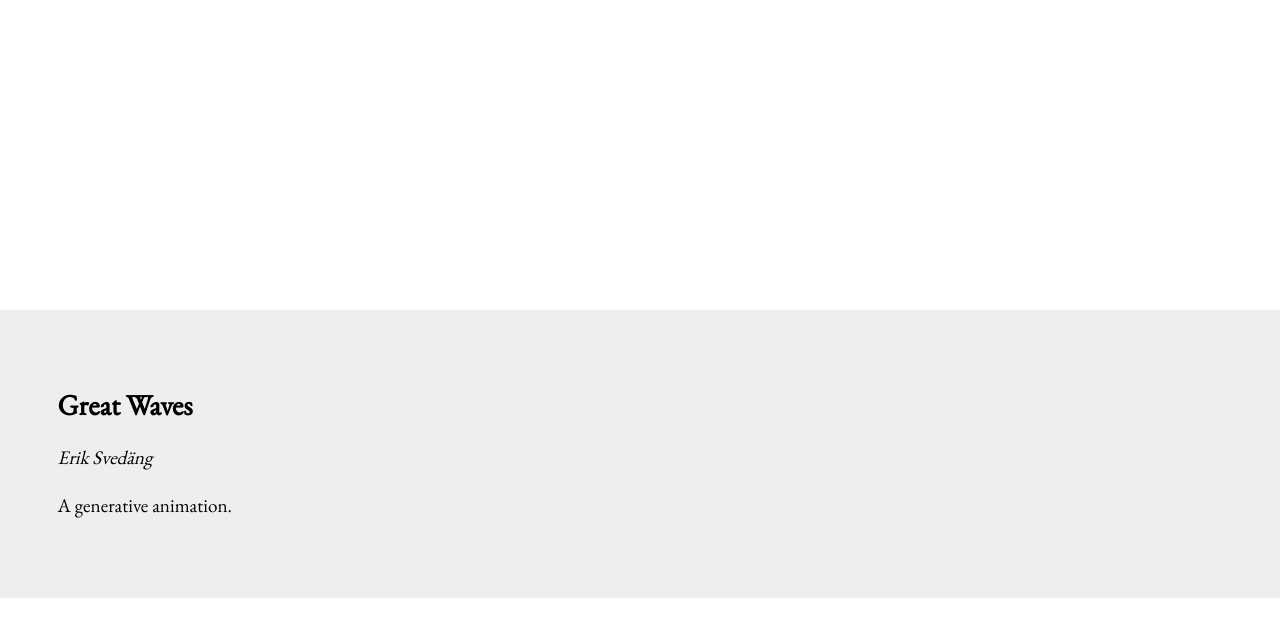
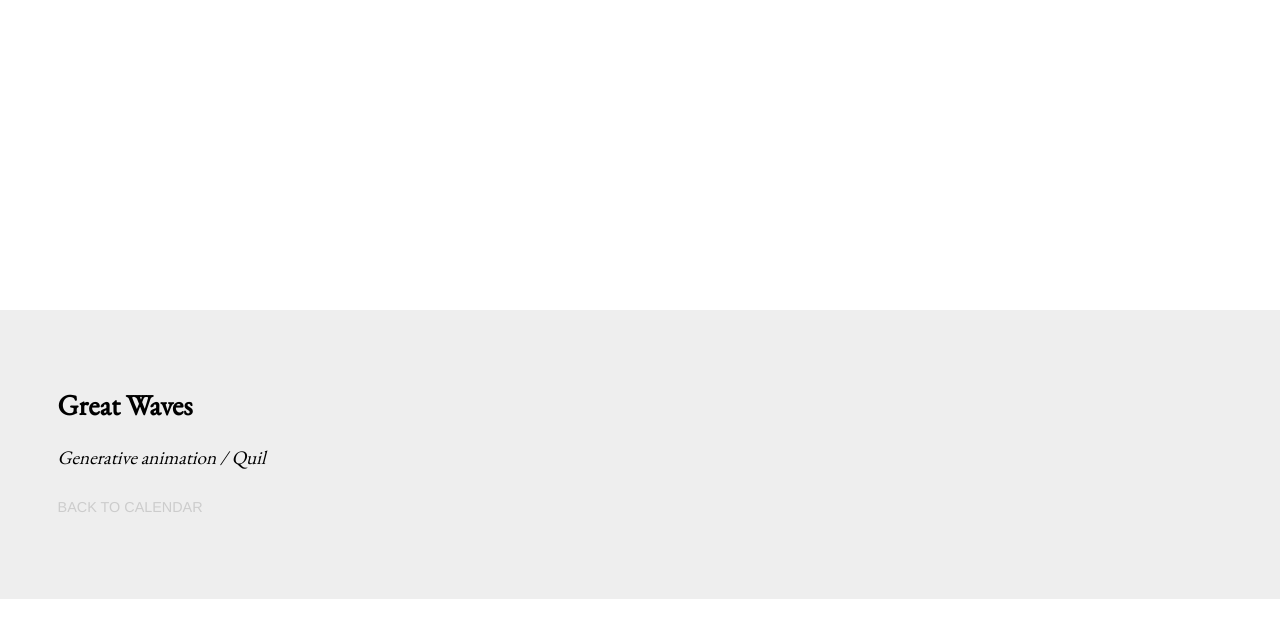
Before and after one commit to eriksvedang/Advent, a Jekyll site: the page built from 1/Wave.html, in a window 1280 px wide. Shown: the top 638 px of the page. Built offline with Jekyll 4.4.1, drawn with Linux system fonts in a browser that asks for light colours; a script that is not in the unit is left out.

Commit message:
ready to roll

```diff
--- a/1/Wave.html
+++ b/1/Wave.html
@@ -1,13 +1,8 @@
 ---
 title: Great Waves
 layout: base
+material: Generative animation / Quil
+blurb:
 ---
 
 <canvas class="narrow" id="quilts"></canvas>
-<div class="about">
-  <h2>Great Waves</h2>
-  <p class="credits">Erik Svedäng</p>
-  <p>
-    A generative animation.
-  </p>
-</div>
--- a/_layouts/base.html
+++ b/_layouts/base.html
@@ -15,6 +15,16 @@
   <body>
     <div class="main-container">
       {{ content }}
+      <div class="about">
+	<h2>{{ page.title }}</h2>
+	<p class="credits">{{ page.material }}</p>
+	<p>
+	  {{ page.blurb }}
+	</p>
+	<p>
+	  <a class="back" href="/">BACK TO CALENDAR</a>
+	</p>
+      </div>
     </div>
   </body>
 </html>
--- a/styles.css
+++ b/styles.css
@@ -90,3 +90,14 @@ canvas {
     margin-top: 80px;
     margin-bottom: 80px;
 }
+
+.back {
+    font-size: 0.75em;
+    color: #CCC;
+    font-family: Helvetica, san-serif;
+    text-decoration: none;
+}
+
+.back:hover {
+    color: #AAA;
+}
```
Also changed, not shown: 3 other files.
